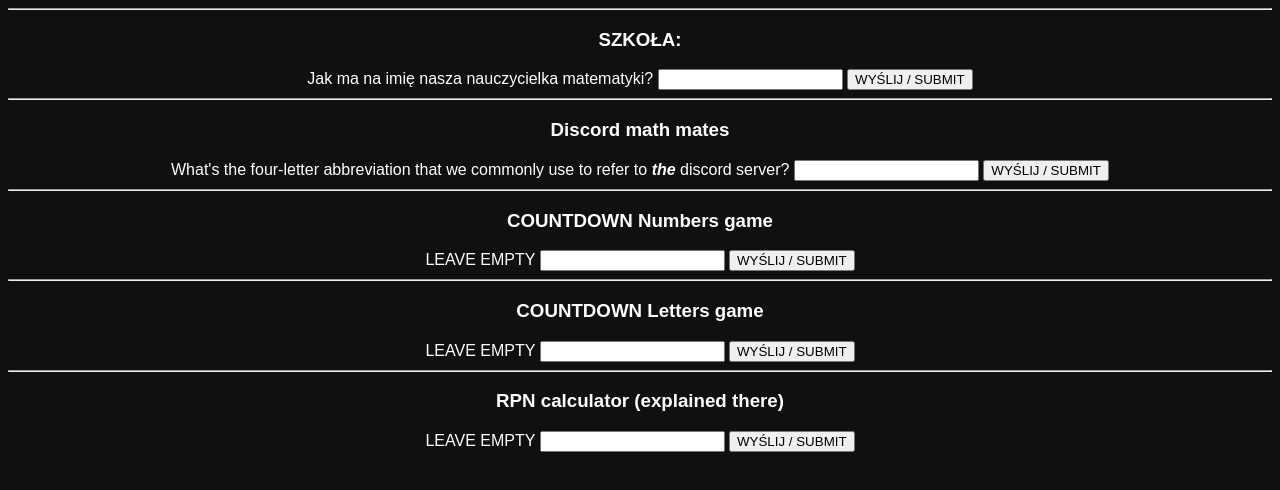
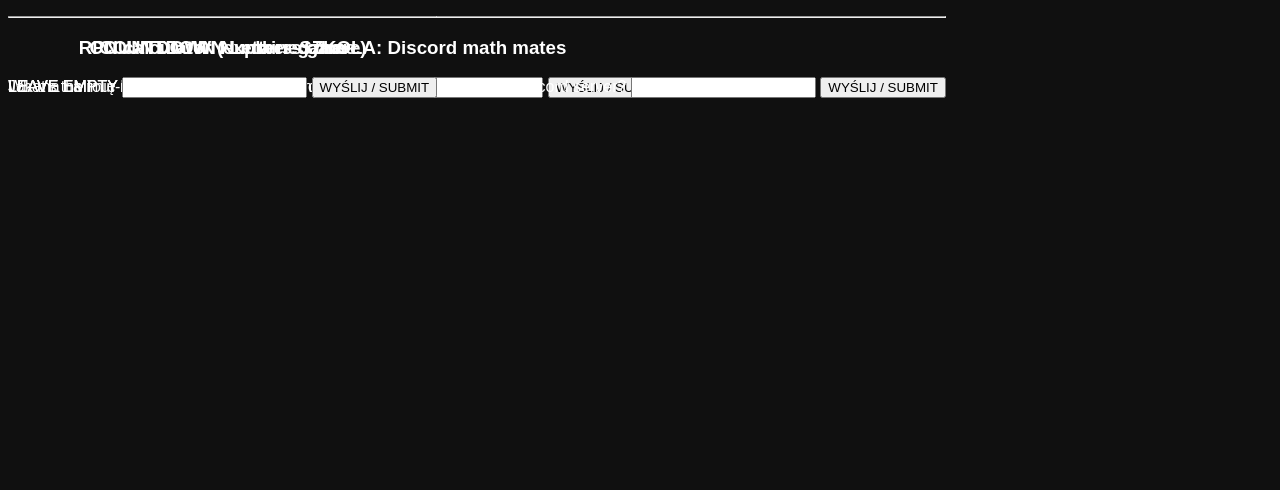
Before and after one commit to pierogiauspolen/pierogiauspolen.github.io, a plain HTML site: page index.html in a window 1280 px wide. Drawn offline with Linux system fonts and the light colour scheme.

Commit message:
Update style.css
adding div position fixed

```diff
--- a/style.css
+++ b/style.css
@@ -26,3 +26,6 @@ svg {
   fill:none;
   stroke-width:3;
 }
+div {
+  position : fixed;
+}
```
